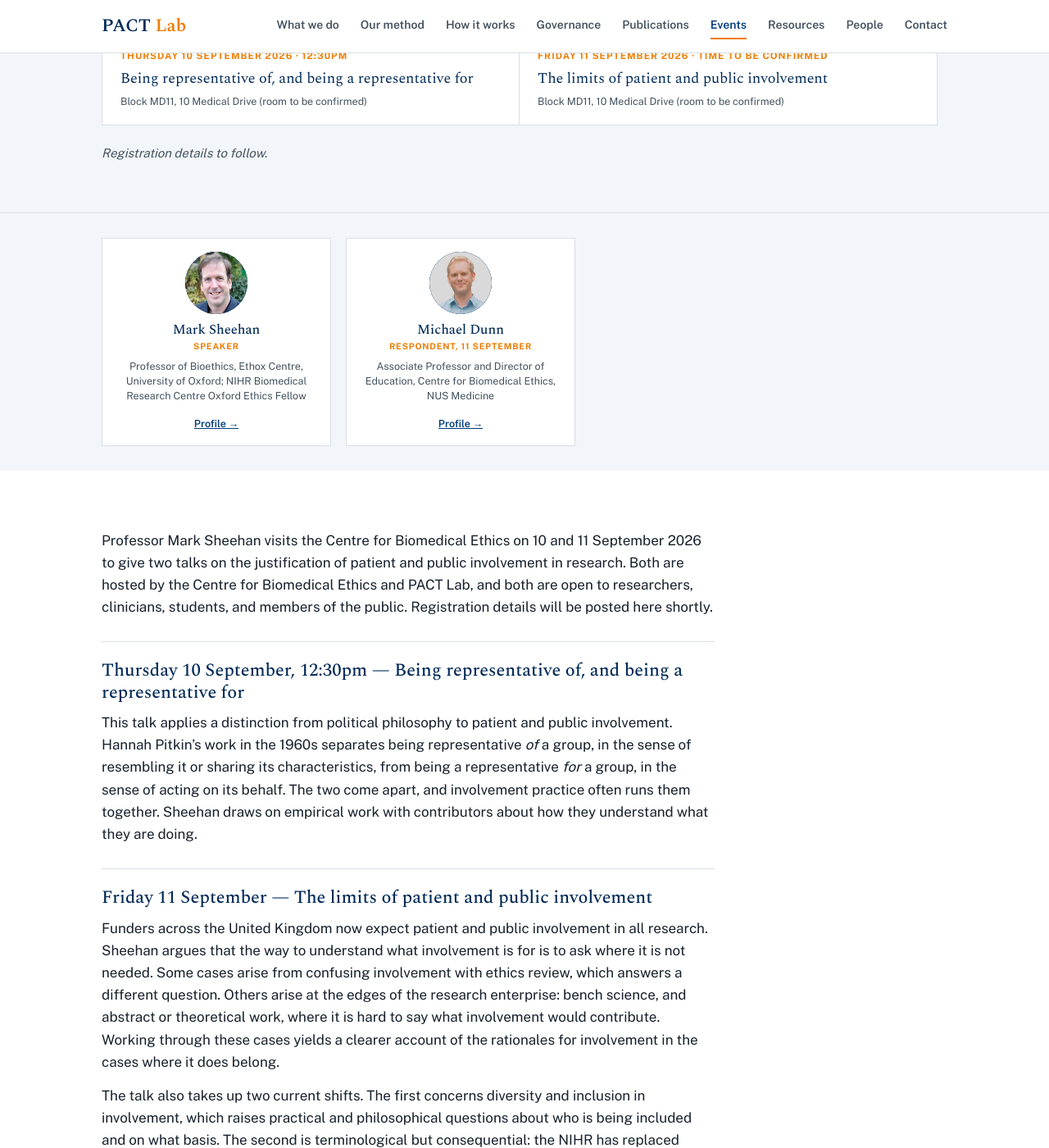
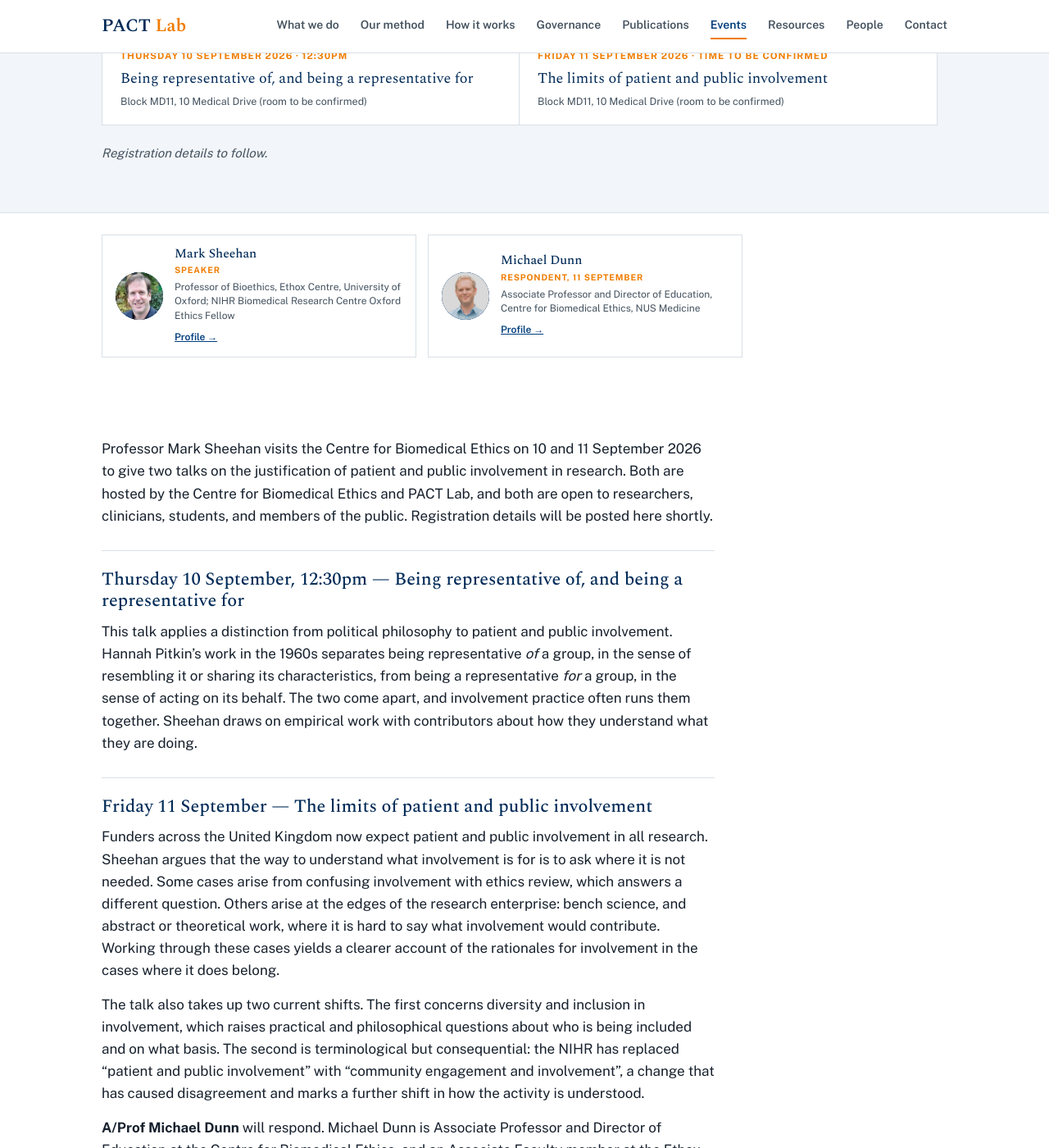
Before and after one commit to earp-lab/pact-lab, a Jekyll site: the page built from _events/mark-sheehan-visit.md, in a window 1280 px wide and 1400 px high, scrolled down 317 px. Shown: the whole window at 82% size. Built offline with Jekyll 4.4.1, drawn with Linux system fonts in a browser that asks for light colours.

Commit message:
Update style.css

```diff
--- a/assets/css/style.css
+++ b/assets/css/style.css
@@ -211,11 +211,18 @@
   .talkslot .talkdate{font-size:11.5px;font-weight:700;letter-spacing:.09em;text-transform:uppercase;color:var(--orange);margin-bottom:7px}
   .talkslot .talktitle{font-family:'Spectral',serif;font-size:18px;color:var(--navy-deep);line-height:1.3;margin-bottom:6px}
   .talkslot .talkloc{font-size:12.5px;color:var(--ink-soft);margin:0}
-  section.speakers{padding:30px 0}
-  .speakergrid{grid-template-columns:repeat(2,1fr);max-width:34em;margin:0}
-  .speakergrid .person{padding:16px 18px}
-  .speakergrid .person .photo{width:76px;height:76px;margin-bottom:10px}
-  @media(max-width:520px){.speakergrid{grid-template-columns:1fr;max-width:20em}}
+  section.speakers{padding:26px 0;background:var(--white)}
+  .speakergrid{grid-template-columns:repeat(2,1fr);gap:14px;max-width:46em;margin:0}
+  .speakergrid .person{
+    flex-direction:row;align-items:center;text-align:left;gap:14px;padding:14px 16px;
+  }
+  .speakergrid .person .photo{width:58px;height:58px;margin:0;flex:0 0 58px}
+  .speakergrid .person .photo .mono{font-size:18px}
+  .speakergrid .person h3{font-size:15.5px}
+  .speakergrid .person .pactrole{margin-bottom:4px}
+  .speakergrid .person .insttitle{font-size:12px;margin-bottom:4px}
+  .speakergrid .person a.profile{font-size:12px;padding-top:2px;margin-top:2px}
+  @media(max-width:640px){.speakergrid{grid-template-columns:1fr;max-width:26em}}
   .eventbody h2{border-top:1px solid var(--line);padding-top:22px}
   .eventbody h2:first-child{border-top:none;padding-top:0}
   header.pagehead .regsoon{margin-top:22px;font-style:italic}
@@ -226,3 +233,5 @@
   .jumpnav a:hover{color:var(--navy)}
   .jumpnav a:last-child{color:var(--orange)}
   .ressection{scroll-margin-top:80px}
+  .person .photo .iconmono{background:linear-gradient(160deg,var(--navy) 0%,var(--navy-deep) 100%)}
+  .person .photo .iconmono svg{width:58px;height:58px}
```
